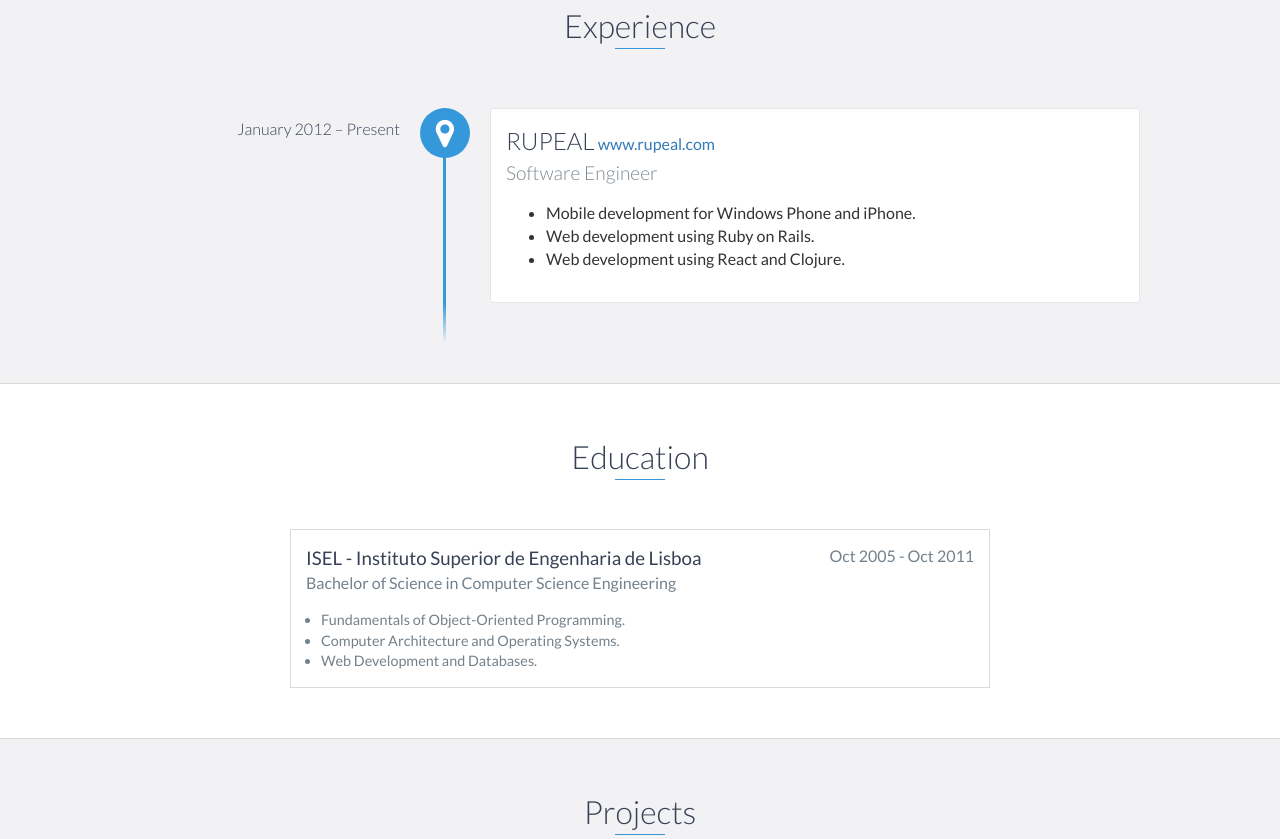
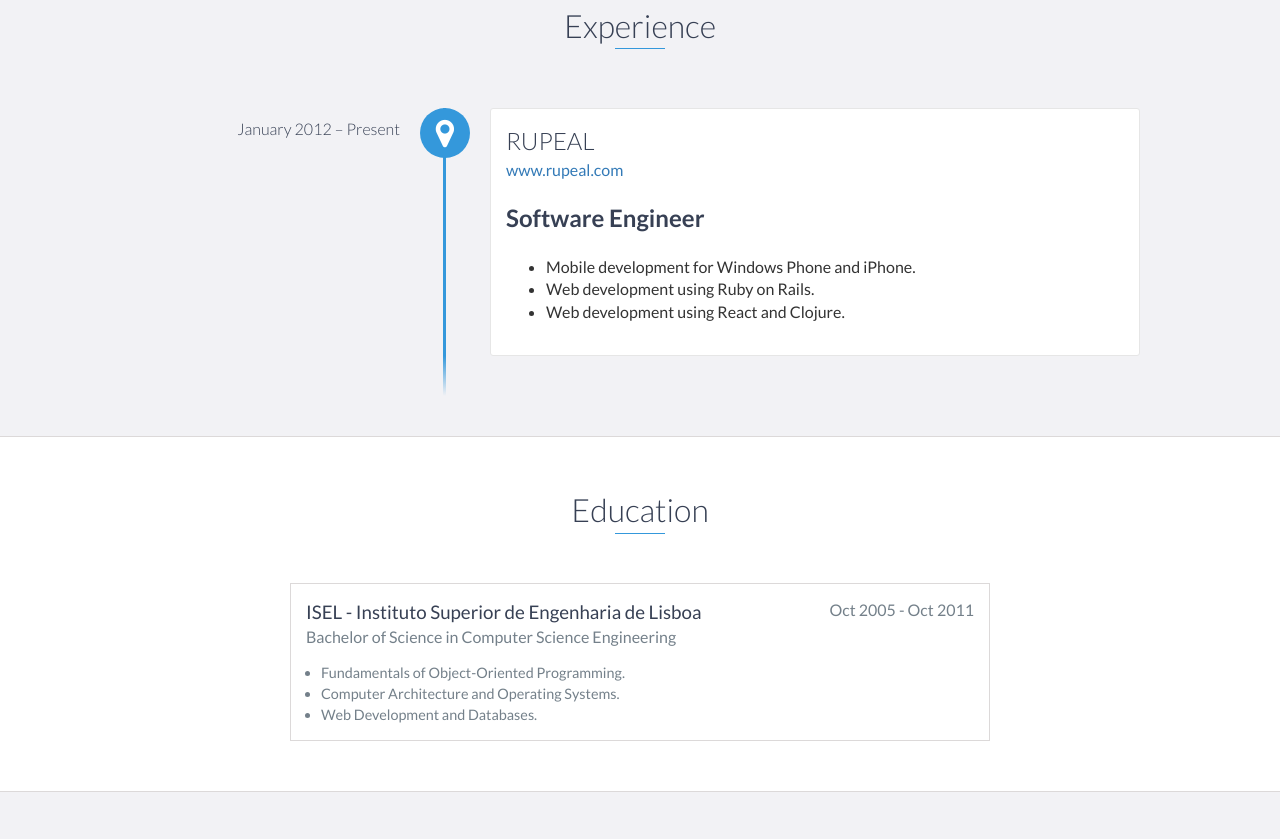
Before and after one commit to paulosilva86/paulosilva86.github.io, a website: page index.html in a window 1280 px wide. Shown: the part 1074-1913 px from the top of the page. Drawn offline with nearby package versions, Linux system fonts and the light colour scheme.

Commit message:
Adjust experience

```diff
--- a/index.html
+++ b/index.html
@@ -86,8 +86,10 @@
         <div id="experience-timeline">
             <div data-date="January 2012 – Present">
                 <h3>RUPEAL</h3>
-                <a href="https://www.rupeal.com/en">www.rupeal.com</a>
-                <h4>Software Engineer</h4>
+                <div>
+                    <a href="https://www.rupeal.com/en">www.rupeal.com</a>
+                </div>
+                <h2>Software Engineer</h2>
                 <ul>
                     <li>
                         Mobile development for Windows Phone and iPhone.
```
